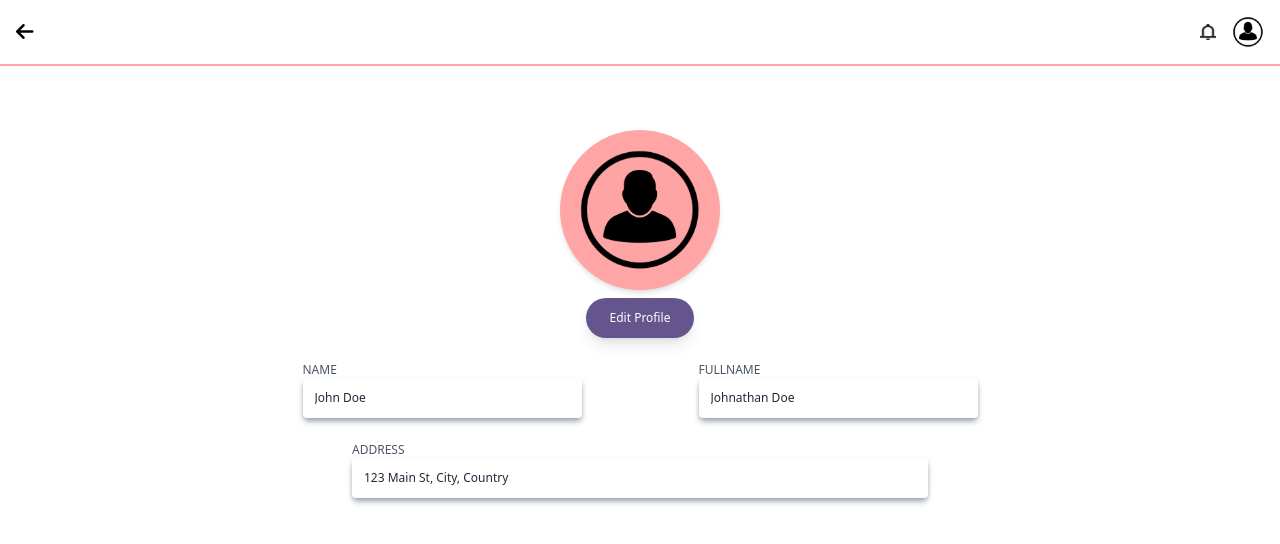
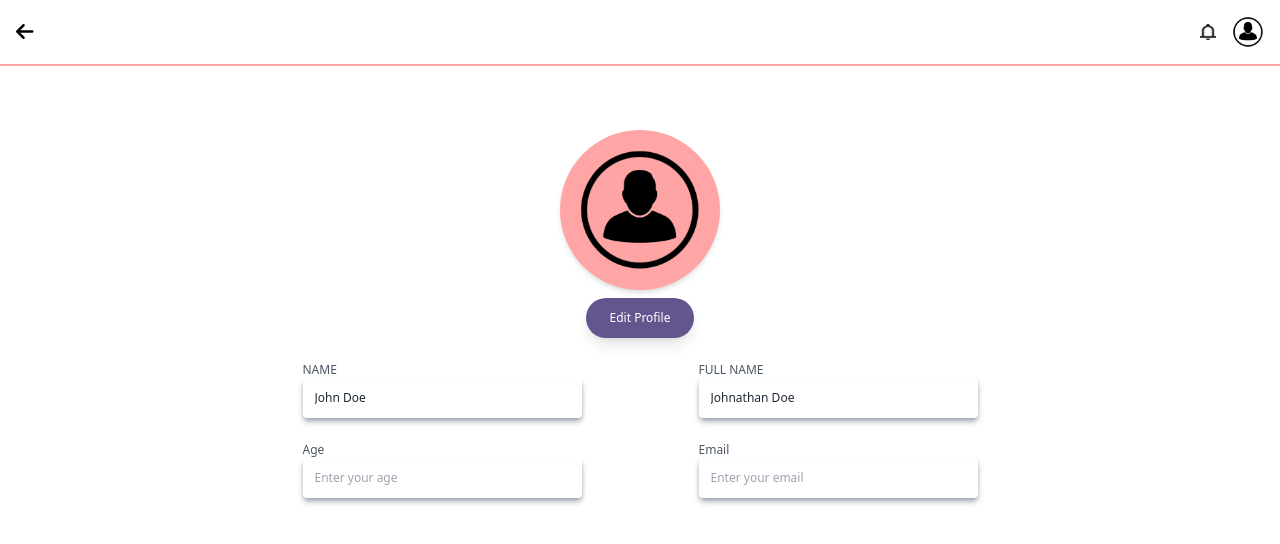
Before and after one commit to chinoy-the-great/nuxt3-drizzle-stitch, a Nuxt app: page /profile in a window 1280 px wide. Shown: the top 544 px of the page. Built offline with nearby package versions, Linux system fonts and the light colour scheme.

Commit message:
Added Age and Email field to Profile. Updated user store methods.

```diff
--- a/pages/profile.vue
+++ b/pages/profile.vue
@@ -31,7 +31,7 @@
 				/>
 			</div>
 			<div class="w-3/4 mx-auto">
-				<label for="fullName" class="block text-gray-600 font-medium text-xs">FULLNAME</label>
+				<label for="fullName" class="block text-gray-600 font-medium text-xs">FULL NAME</label>
 				<input
 					id="fullName"
 					v-model="localFullName"
@@ -40,12 +40,26 @@
 					class="w-full p-3 text-xs rounded bg-white text-gray-800 shadow-md shadow-gray-400 focus:outline-none focus:ring-2 focus:ring-gray-500"
 				/>
 			</div>
-			<div class="md:col-span-2 w-3/4 mx-auto">
-				<label for="address" class="block text-gray-600 font-medium text-xs">ADDRESS</label>
+
+			<div class="w-3/4 mx-auto">
+				<label for="age" class="block text-gray-600 font-medium text-xs">Age</label>
 				<input
-					id="address"
-					v-model="localAddress"
-					placeholder="Enter your address"
+					id="age"
+					v-model.number="localAge"
+					type="number"
+					placeholder="Enter your age"
+					:readonly="!editMode"
+					class="w-full p-3 text-xs rounded bg-white text-gray-800 shadow-md shadow-gray-400 focus:outline-none focus:ring-2 focus:ring-gray-500"
+				/>
+			</div>
+
+			<div class="w-3/4 mx-auto">
+				<label for="email" class="block text-gray-600 font-medium text-xs">Email</label>
+				<input
+					id="email"
+					v-model="localEmail"
+					type="email"
+					placeholder="Enter your email"
 					:readonly="!editMode"
 					class="w-full p-3 text-xs rounded bg-white text-gray-800 shadow-md shadow-gray-400 focus:outline-none focus:ring-2 focus:ring-gray-500"
 				/>
@@ -78,7 +92,8 @@ const userStore = useUserStore()
 // Local refs for temporary changes
 const localName = ref('')
 const localFullName = ref('')
-const localAddress = ref('')
+const localAge = ref<number | null>(null)
+const localEmail = ref('')
 const localProfilePicture = ref('')
 const editMode = ref(false) // Add edit mode ref
 
@@ -86,7 +101,8 @@ const editMode = ref(false) // Add edit mode ref
 onMounted(() => {
 	localName.value = userStore.name
 	localFullName.value = userStore.fullName
-	localAddress.value = userStore.address
+	localAge.value = userStore.age
+	localEmail.value = userStore.email
 	localProfilePicture.value = userStore.profilePicture
 })
 
@@ -105,7 +121,14 @@ const handleFileUpload = (event: Event) => {
 
 const saveProfile = () => {
 	// Update Pinia store only when "Save" is clicked
-	userStore.updateProfile(localName.value, localFullName.value, localAddress.value, localProfilePicture.value)
+	userStore.updateProfile(
+		localName.value,
+		localFullName.value,
+		'',
+		localProfilePicture.value,
+		localAge.value,
+		localEmail.value,
+	)
 	editMode.value = false // Turn off edit mode after saving
 }
 
--- a/stores/user.ts
+++ b/stores/user.ts
@@ -23,6 +23,8 @@ export const useUserStore = defineStore('user', () => {
 	const fullName = ref('Johnathan Doe')
 	const address = ref('123 Main St, City, Country')
 	const profilePicture = ref('/Your_Account_Icon.png')
+	const age = ref<number | null>(null) // New Age field
+	const email = ref('') // New Email field
 
 	// Quiz Scores State
 	const quizScores = ref<QuizScore[]>([])
@@ -41,11 +43,15 @@ export const useUserStore = defineStore('user', () => {
 		newFullName: string,
 		newAddress: string,
 		newProfilePicture: string,
+		newAge: number | null, // Add newAge parameter
+		newEmail: string, // Add newEmail parameter
 	) => {
 		name.value = newName
 		fullName.value = newFullName
 		address.value = newAddress
 		profilePicture.value = newProfilePicture
+		age.value = newAge // Update age
+		email.value = newEmail // Update email
 	}
 
 	// Store quiz score
@@ -69,6 +75,8 @@ export const useUserStore = defineStore('user', () => {
 		fullName,
 		address,
 		profilePicture,
+		age, // Expose age
+		email, // Expose email
 		quizScores,
 		setUser,
 		clearUser,
```
